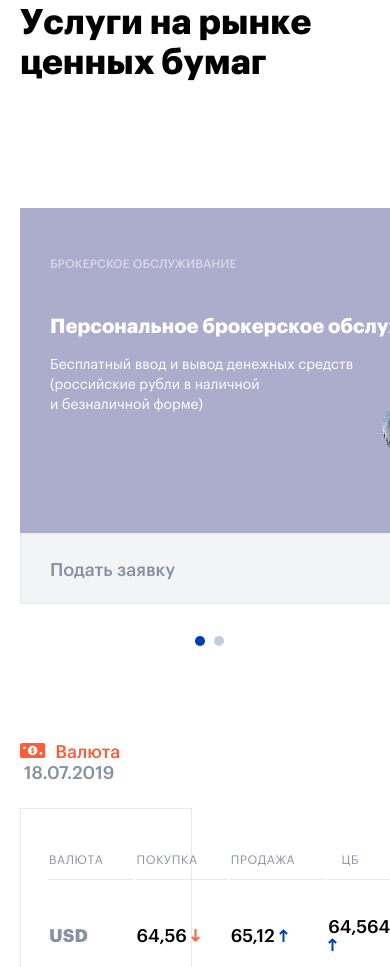
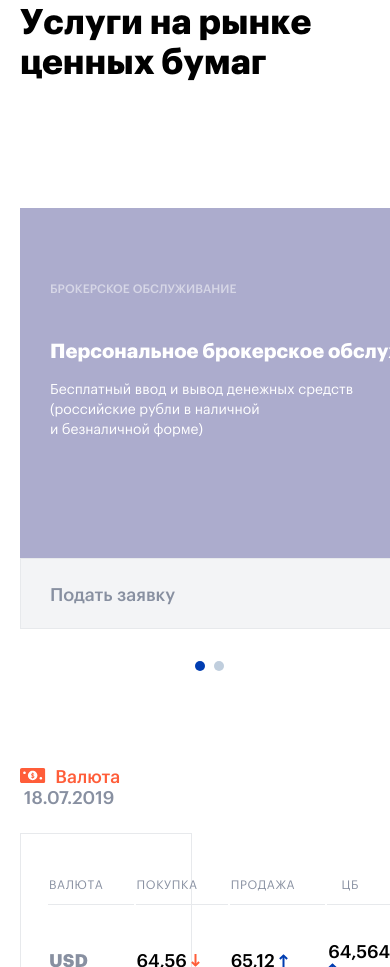
Before and after one commit to VladimirChernovv/invest-center, a website: page index.html in a window 390 px wide. Shown: the part 840-1807 px from the top of the page. Drawn offline with nearby package versions, Linux system fonts and the light colour scheme; files whose address does not match are found by name; a web font is replaced by a local one.

Commit message:
Делаю адаптацию слайдера в секции  market

```diff
--- a/js/main.js
+++ b/js/main.js
@@ -10,9 +10,12 @@ $(function(){
 	});
 
 	$('.market__slider').slick({
+
 		dots: true,
 		infinite: true,
-		fade: true,
+		// slidesToShow: 2,
+		// slidesToScroll: 1,
+		// fade: true,
 		arrows: false,
 	});
 
--- a/scss/_market.scss
+++ b/scss/_market.scss
@@ -4,6 +4,9 @@
 	&__title {
 		font-weight: 800;
 		font-size: 35px;
+	}
+	&__slider {
+		display: none;
 	}
 }
 
@@ -216,11 +219,24 @@
 /* 768 - 1024 px */
 @media screen and (max-width: 1024px) {
 	.market {
+		&__slider {
+			display: block;
+		}
+		&__main {
+			width: 49%;
+		}
+
 		.services__item:nth-child(1) {
 			display: none;
 		}
 		.services__item:nth-child(2) {
 			display: none;
 		}
+		.services__card {
+			padding-top: 75px;
+		}
+		.euro-card {
+			background-color: #bea08b;
+		}
 	}
 }
```
Also changed, not shown: css/style.min.css.
